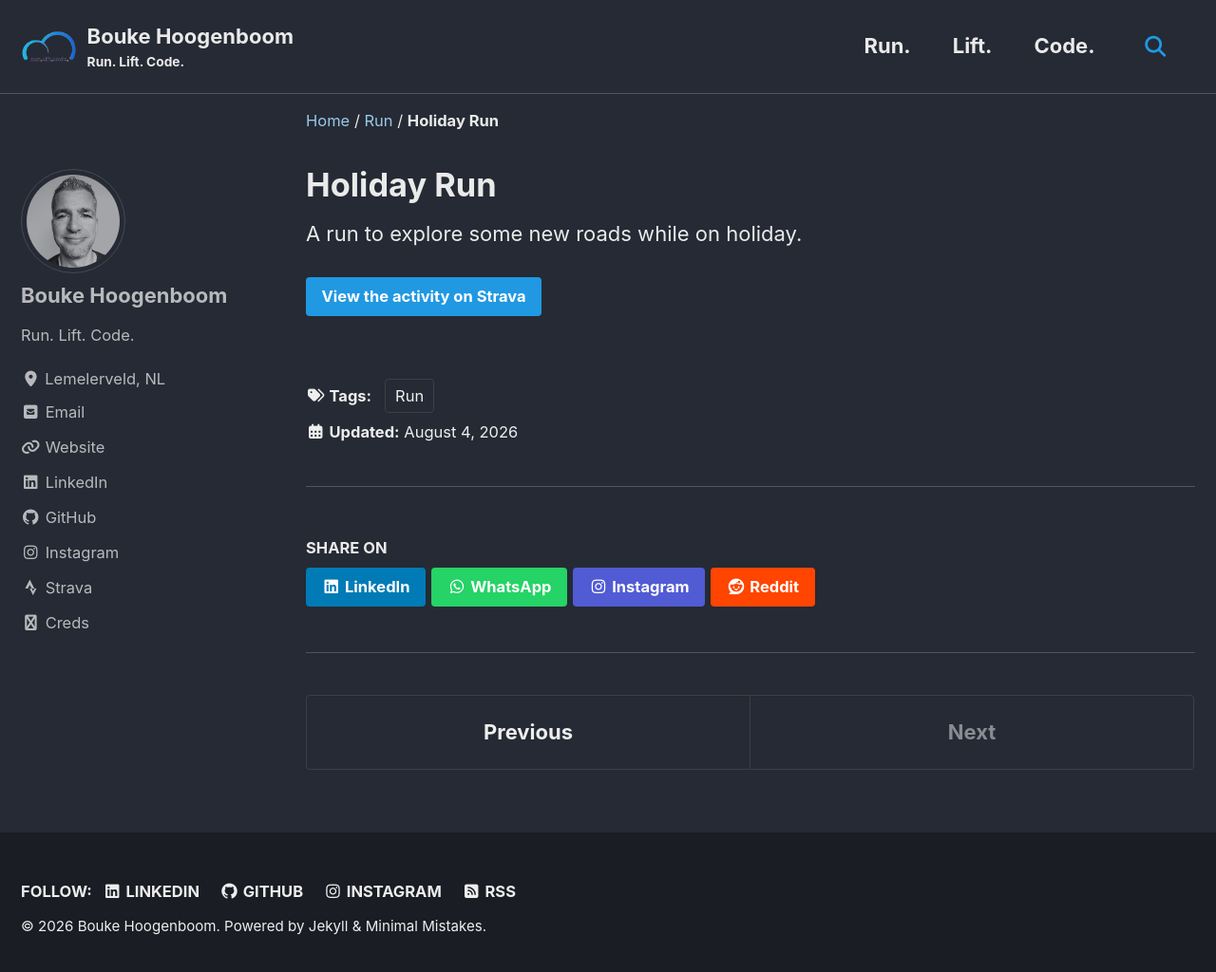
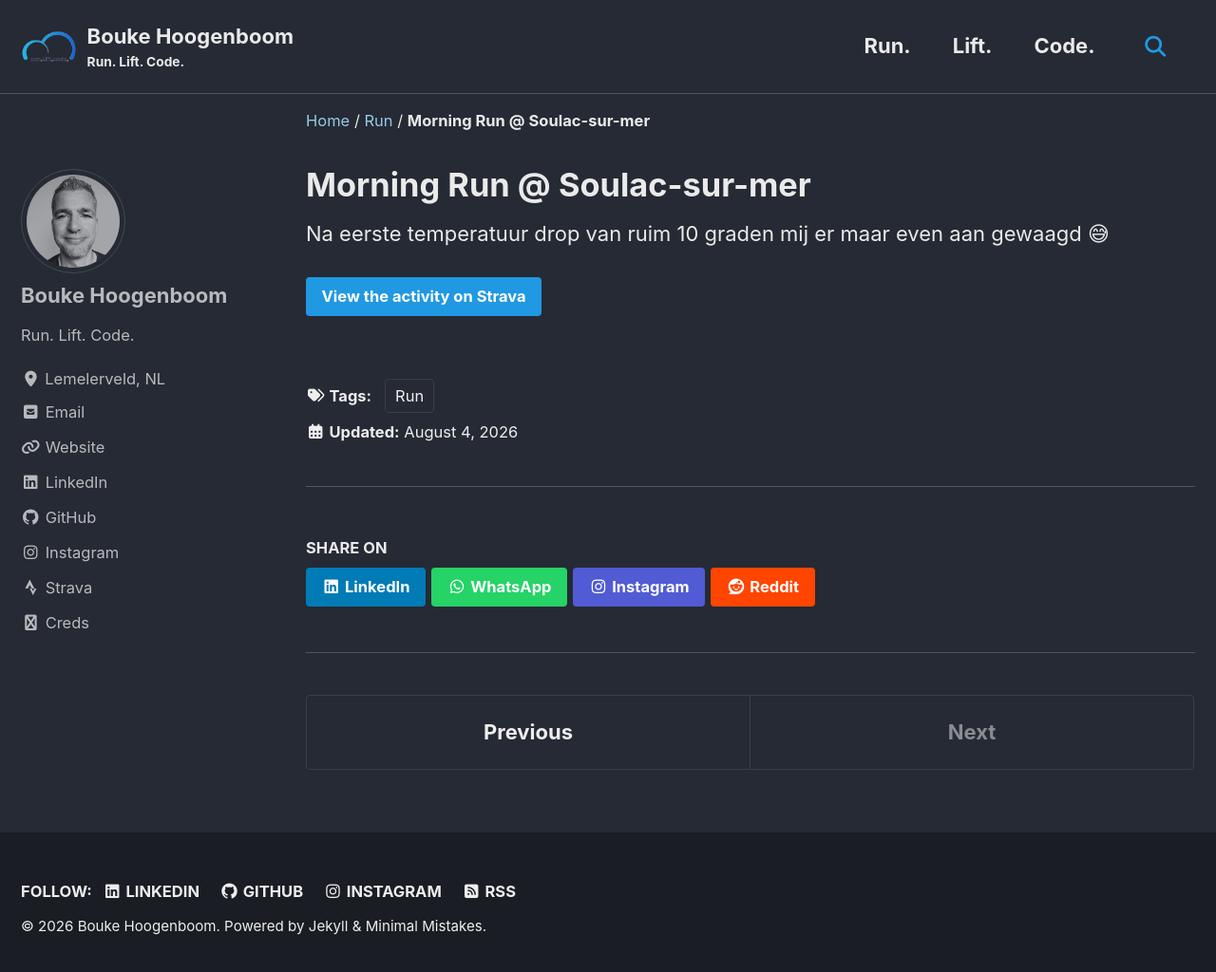
Before and after one commit to bhoogenboom/BoukeHoogenboom, a Jekyll site: the page built from _run/2026-08-04-morning-run-soulac-sur-mer.md, in a window 1280 px wide and 1032 px high. Shown: the top 1024 px of the window at 95% size. Built offline with Jekyll 4.4.1, drawn with Linux system fonts in a browser that asks for light colours; cached includes are drawn as plain includes; a script that is not in the unit is left out.

Commit message:
Update holiday run with real title and caption
Co-authored-by: Copilot App <223556219+Copilot@users.noreply.github.com>

```diff
--- a/_run/2026-08-04-holiday-run.md
+++ b/_run/2026-08-04-morning-run-soulac-sur-mer.md
@@ -1,12 +1,12 @@
 ---
-title:  "Holiday Run"
+title:  "Morning Run @ Soulac-sur-mer"
 collection: run
 tag: Run
 header:
   teaser: "/assets/images/BH-run-berg-teaser-500x300.jpg"
 ---
 
-A run to explore some new roads while on holiday.
+Na eerste temperatuur drop van ruim 10 graden mij er maar even aan gewaagd 😅
 
 {% include strava.html id="19291169176" %}
 
```
